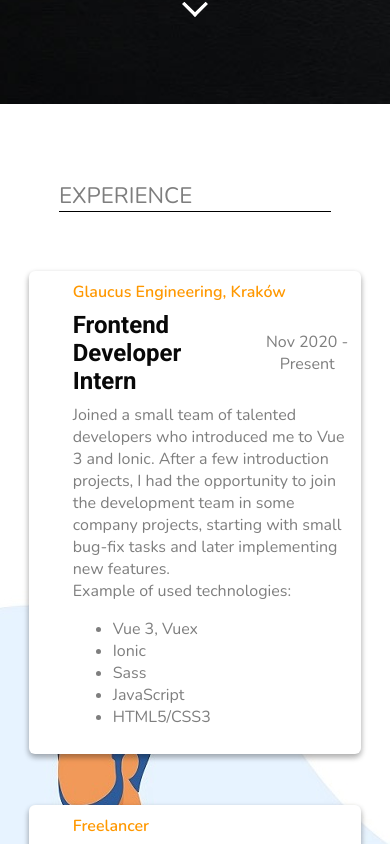
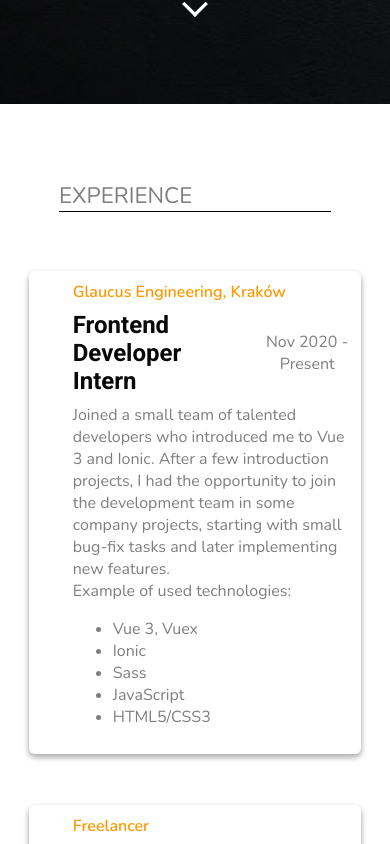
Before and after one commit to joaoarteiro/web-portfolio, a React (Create React App) app: page /about in a window 390 px wide. Shown: the part 740-1584 px from the top of the page. Built offline with nearby package versions, Linux system fonts and the light colour scheme.

Commit message:
removed bg for mobile

```diff
--- a/src/App.css
+++ b/src/App.css
@@ -380,7 +380,7 @@ transition: .7s;
     color: rgb(8, 8, 8);
   }
 
-  .experience-section {
+  #experience {
     background: none;
   }
 
```
